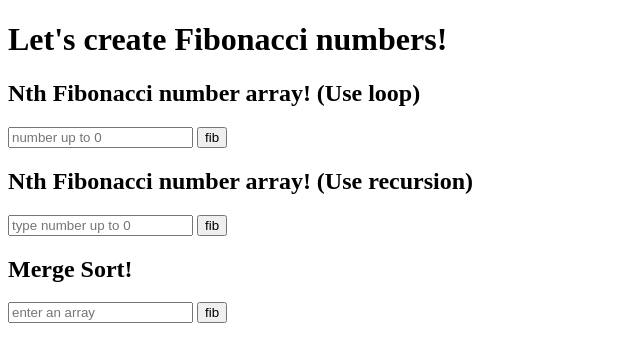
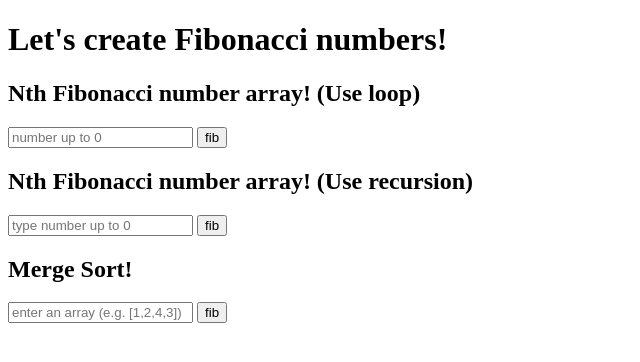
Before and after one commit to JiWoo-Yoo/The-Odin-Project, a plain HTML site: page recursion/index.html in a window 1280 px wide. Shown: the full height of the page, 0-640 px from the left. Drawn offline with Linux system fonts and the light colour scheme.

Commit message:
Feat: add an example of mergeSort input of index.html

```diff
--- a/recursion/index.html
+++ b/recursion/index.html
@@ -16,7 +16,7 @@
     <button id="recur-btn">fib</button>
     <p id="recur-result"></p>
     <h2>Merge Sort!</h2>
-    <input id="merge-input" type="text" placeholder="enter an array"/>
+    <input id="merge-input" type="text" placeholder="enter an array (e.g. [1,2,4,3])"/>
     <button id="merge-btn">fib</button>
     <p id="merge-result"></p>
     <script src="script.js"></script>
```
